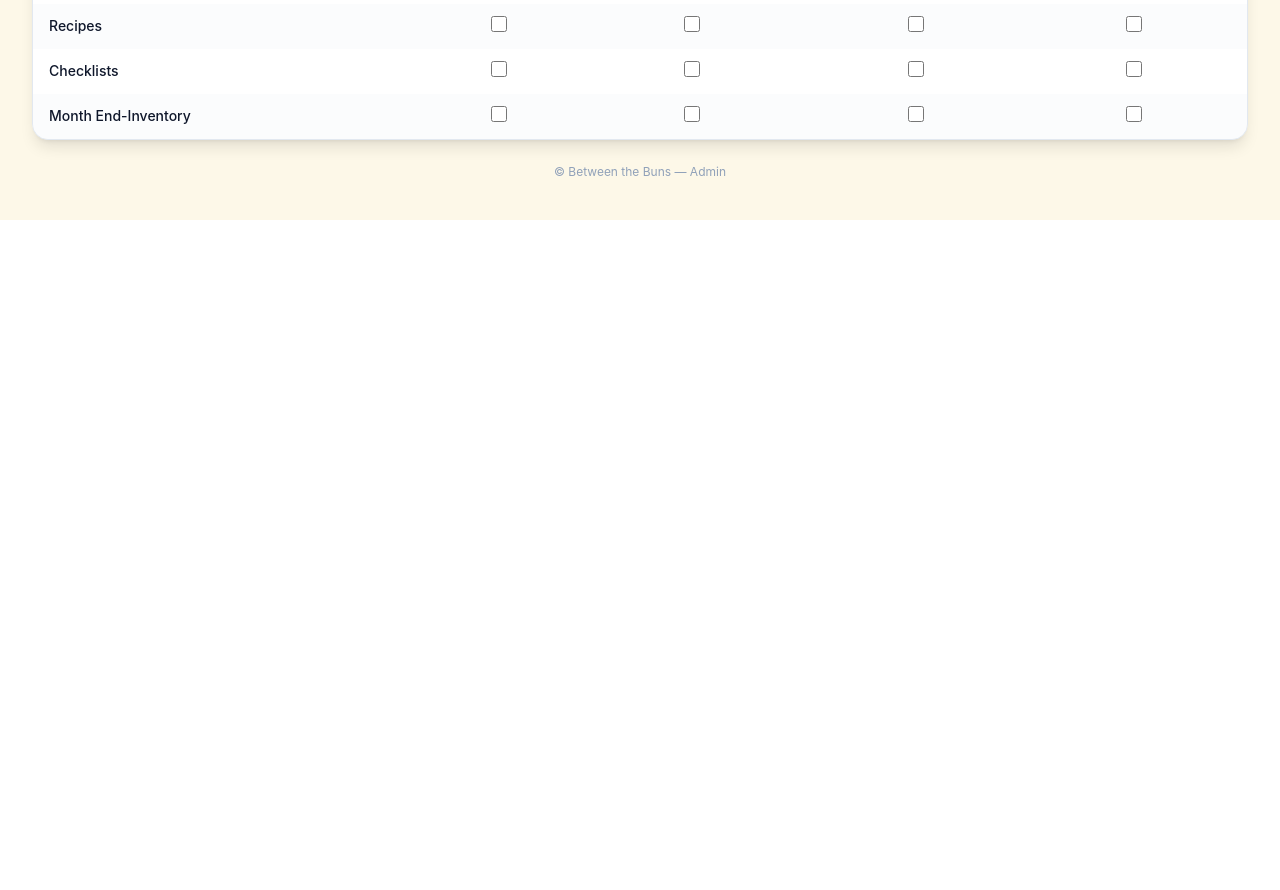
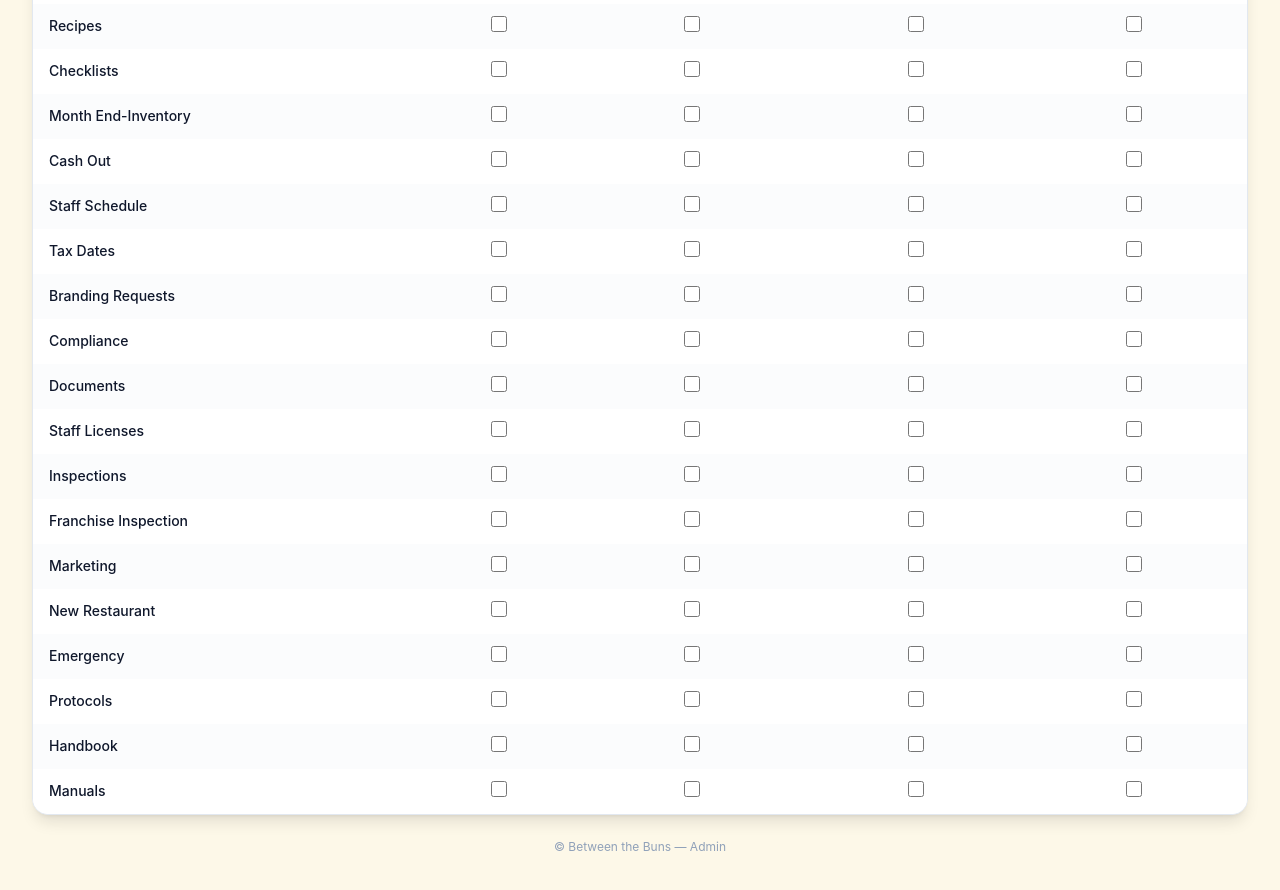
Before and after one commit to nosudoapt/foodsafety, a Next.js app: page /between-the-buns/admin in a window 1280 px wide. Shown: the part 600-1490 px from the top of the page. Before the commit the page ends 820 px from the top, so only its background shows below. Built offline with nearby package versions, Linux system fonts and the light colour scheme; no server answers.

Commit message:
List all BTB pages in admin dashboard

```diff
--- a/src/app/between-the-buns/admin/page.tsx
+++ b/src/app/between-the-buns/admin/page.tsx
@@ -5,9 +5,11 @@ import BtbWordmark from "@/components/BtbWordmark";
 
 const ROLES = ["staff", "supervisor", "manager", "corporate"];
 const PAGES = [
-  "hub", "prep-list", "order-sheet", "cleaning", "vault",
-  "training", "allergens", "recipes", "checklists",
-  "month-end-inventory",
+  "hub", "prep-list", "order-sheet", "cleaning", "vault", "training", "allergens",
+  "recipes", "checklists", "month-end-inventory", "cash-out", "staff-schedule",
+  "tax-dates", "branding-requests", "compliance", "documents", "staff-licenses",
+  "inspections", "franchise-inspection", "marketing", "new-restaurant", "emergency",
+  "protocols", "handbook", "manuals",
 ];
 
 export default function AdminDashboard() {
```
